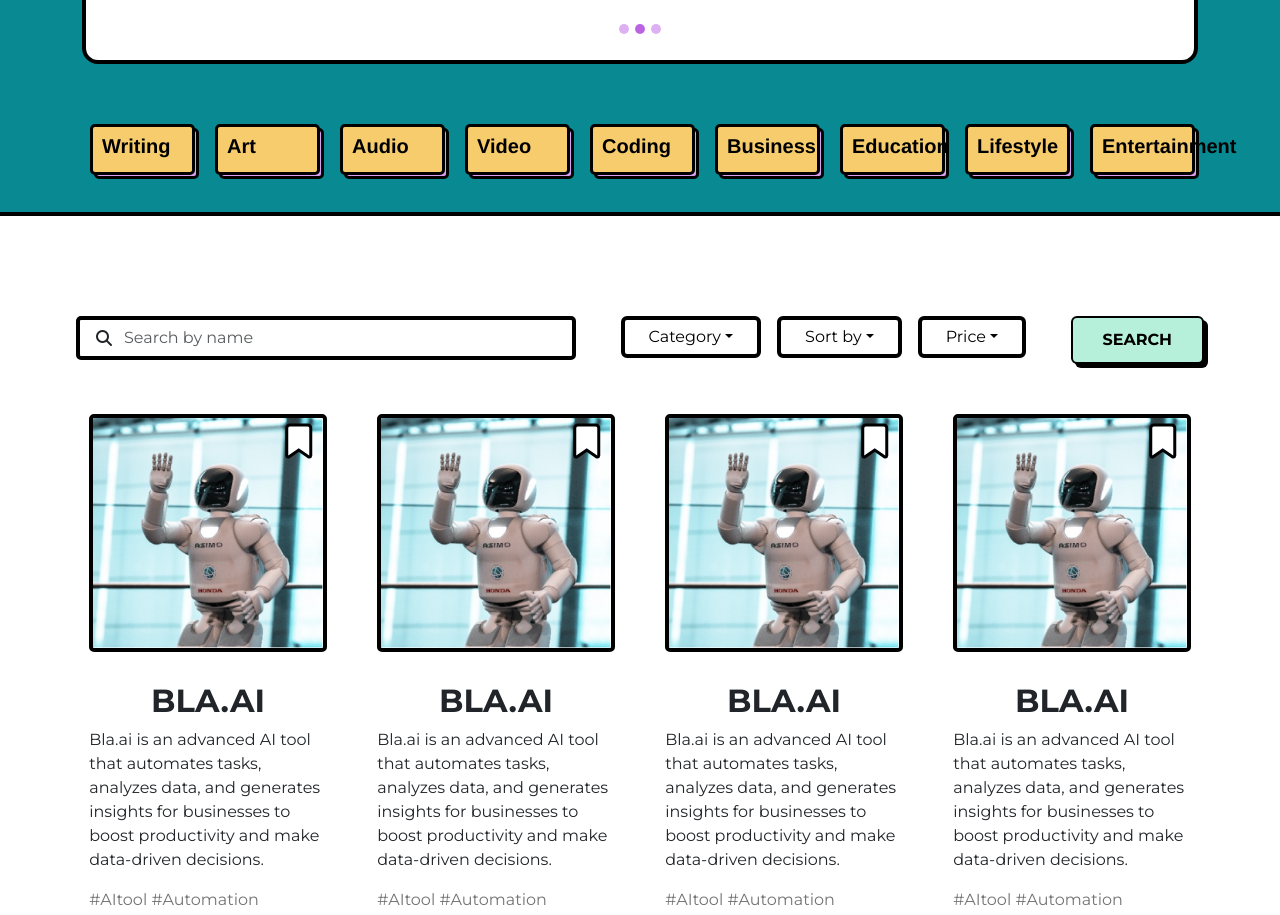
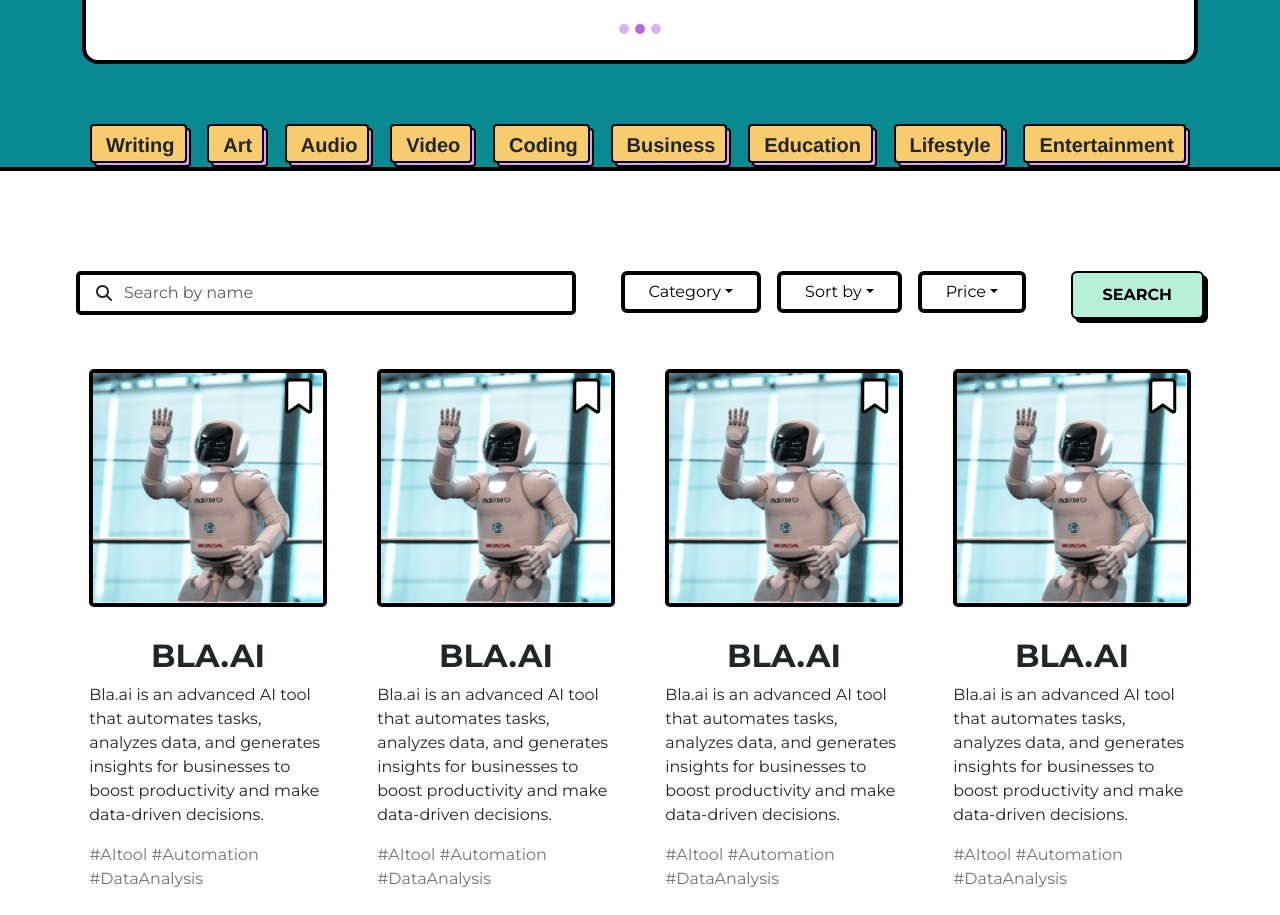
Before and after one commit to Dmytro-Tihunov/IGU, a React (Create React App) app in the folder Downloads/IGU-master/: page / in a window 1280 px wide. Shown: the part 1420-2335 px from the top of the page. Built offline with nearby package versions, Linux system fonts and the light colour scheme.

Commit message:
Buttons alligned

```diff
--- a/Downloads/IGU-master/src/components/Hot/Button.css
+++ b/Downloads/IGU-master/src/components/Hot/Button.css
@@ -1,46 +1,35 @@
 .component {
-    height: 88px;
-    width: 100px;
     position:relative;
-  }
-  .component .overlap-group {
-    height: 55px;
-    width: 100px;
-    position: relative;
-  }
-
-  .component .rectangle {
-    background-color: #da9ef2;
-    border: 3px solid #000000;
-    border-radius: 5px;
-    height: 51px;
-    left: 4px;
-    position: absolute;
-    top: 4px;
-    width: 105px;
-  }
-
-  .component .div {
-    background-color: #f7cc6c;
-    border: 3px solid #000000;
-    border-radius: 5px;
-    height: 51px;
-    left: 0;
-    position: absolute;
-    top: 0;
-    width: 105px;
-  }
-
-  .component .VIDEO {
-    color: #000000;
+    padding: 10px 16px;
     font-family: "Montserrat-Medium", Helvetica;
     font-size: 20px;
     font-weight: 700;
-    height: 29px;
-    left: 12px;
     letter-spacing: 0;
     line-height: normal;
-    position: absolute;
     text-align: center;
-    top: 11px;
+    isolation: isolate;
   }
+
+  .component::before {
+    content: '';
+    z-index: -2 ;
+    background-color:  #da9ef2;
+    border-radius: 4px;
+    border: 2px solid black;
+    position:absolute;
+    inset: 0px;
+    left: 4px;
+    top: 4px;
+  }
+
+  .component::after {
+    content: '';
+    z-index: -1;
+    background-color:  #f7cc6c;
+    border-radius: 4px;
+    border: 2px solid black;
+    position:absolute;
+    inset: 0px;
+    right: 4px;
+    bottom: 4px;
+  }
--- a/Downloads/IGU-master/src/components/Hot/Button.jsx
+++ b/Downloads/IGU-master/src/components/Hot/Button.jsx
@@ -8,11 +8,7 @@
   }
   return (
     <div className={classes}>
-      <div className="overlap-group">
-        <div className="rectangle"></div>
-        <div className="div"></div>
-        <div className="VIDEO">{label}</div>
-      </div>
+      {label}
     </div>
   );
 };
```
